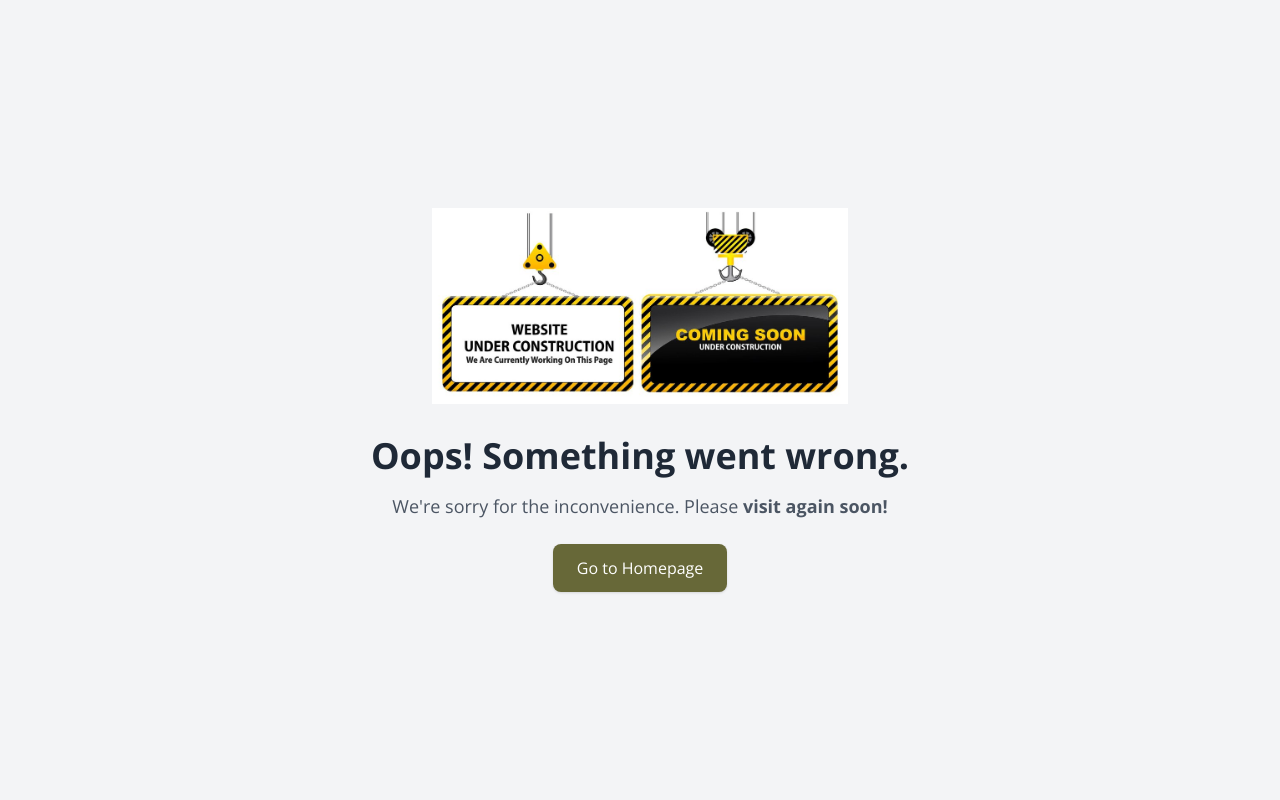
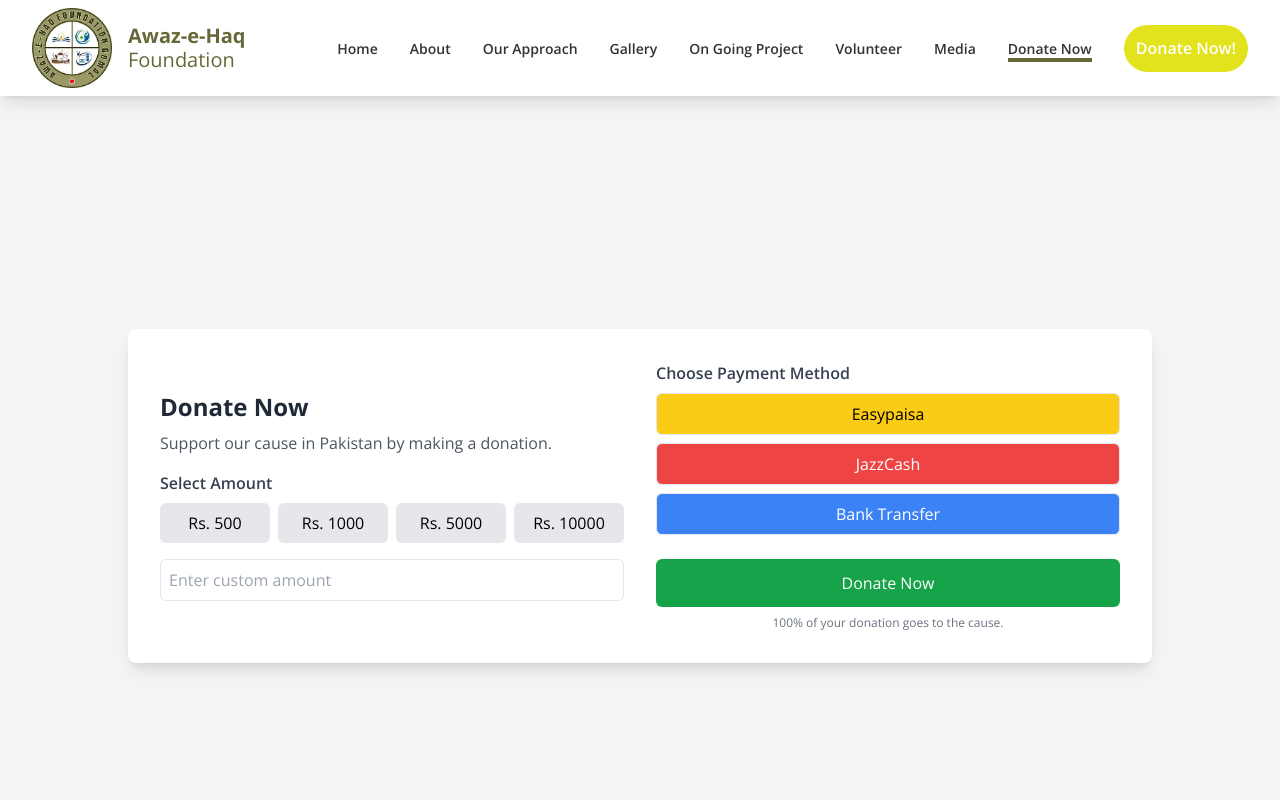
Before and after one commit to codewithRaees/awazehaq, a React (Vite) app: page /donatenow in a window 1280 px wide. Shown: the top 800 px of the page. Built offline with nearby package versions, Linux system fonts and the light colour scheme.

Commit message:
Commit Donate Now Page

```diff
--- a/src/App.jsx
+++ b/src/App.jsx
@@ -3,6 +3,7 @@ import { Outlet } from "react-router-dom"
 import Header from "./components/Header"
 import { useState } from "react"
 import Footer from "./components/Footer"
+
 
 
 function App() {
@@ -13,7 +14,8 @@ const [navLinks , setnavLinks]=useState([{ path: '/', label: 'Home' },
 {path: '/gallery', label: 'Gallery' },
 {path: '/ongoinprojects', label: 'On Going Project' },
 {path: '/volunteer', label: 'Volunteer' },
-{path: '/media', label: 'Media' }])
+  { path: '/media', label: 'Media' },
+{path:'/donatenow', label:'Donate Now'}])
 
   return (
     <>
--- /dev/null
+++ b/src/components/DonateNow.jsx
@@ -0,0 +1,68 @@
+const DonateNow = () => {
+  return (
+    <div className="flex justify-center items-center min-h-screen py-5 bg-gray-100 ">
+      <div className="bg-white p-8 rounded-lg shadow-lg w-[90%] max-w-5xl flex flex-col md:flex-row gap-8">
+
+        {/* Left Section - Text */}
+        <div className="flex-1 flex flex-col justify-center">
+          <h2 className="text-2xl font-bold text-gray-800 text-center md:text-left">Donate Now</h2>
+          <p className="text-gray-600 mt-2 text-center md:text-left">
+            Support our cause in Pakistan by making a donation.
+          </p>
+
+          {/* Donation Amount Selection */}
+          <div className="mt-4">
+            <h3 className="text-gray-700 font-semibold text-center md:text-left">Select Amount</h3>
+            <div className="grid grid-cols-2 md:grid-cols-4 gap-2 mt-2">
+              {[500, 1000, 5000, 10000].map((amount) => (
+                <button
+                  key={amount}
+                  className="py-2 px-4 bg-gray-200 rounded-md hover:bg-green-500 hover:text-white"
+                >
+                  Rs. {amount}
+                </button>
+              ))}
+            </div>
+          </div>
+
+          {/* Custom Amount Input */}
+          <div className="mt-4">
+            <input
+              type="number"
+              placeholder="Enter custom amount"
+              className="w-full p-2 border rounded-md focus:ring-2 focus:ring-green-500"
+            />
+          </div>
+        </div>
+
+        {/* Right Section - Payment Methods */}
+        <div className="flex-1 flex flex-col justify-center">
+          <h3 className="text-gray-700 font-semibold text-center md:text-left">Choose Payment Method</h3>
+          <div className="flex flex-col gap-2 mt-2">
+            <button className="py-2 px-4 border rounded-md bg-yellow-400 text-black">
+              Easypaisa
+            </button>
+            <button className="py-2 px-4 border rounded-md bg-red-500 text-white">
+              JazzCash
+            </button>
+            <button className="py-2 px-4 border rounded-md bg-blue-500 text-white">
+              Bank Transfer
+            </button>
+          </div>
+
+          {/* Donate Button */}
+          <button className="w-full bg-green-600 text-white py-3 rounded-md mt-6 hover:bg-green-700">
+            Donate Now
+          </button>
+
+          {/* Note */}
+          <p className="text-xs text-center text-gray-500 mt-2">
+            100% of your donation goes to the cause.
+          </p>
+        </div>
+      </div>
+    </div>
+  );
+};
+
+export default DonateNow;
--- a/src/components/Header.jsx
+++ b/src/components/Header.jsx
@@ -1,6 +1,5 @@
 import logo from '/assets/logo.jpeg';
-
-import React, { act, useState } from "react";
+import React, { useState } from "react";
 import styled, { keyframes } from "styled-components";
 import HamburgerMenu from './HamburgerMenu';
 import { Link, useLocation } from 'react-router-dom';
@@ -17,7 +16,6 @@ const blinkAnimation = keyframes`
 
 // Create a styled button with the blinking effect
 const BlinkingButton = styled.button`
-
   font-size: 16px;
   color: white;
   background-color: #3498db;
@@ -32,11 +30,7 @@ const BlinkingButton = styled.button`
   }
 `;
 
-
-
-const Header = ({navLinks}) => {
-// const [activeLink, setActiveLink] = useState('Home');
-
+const Header = ({ navLinks }) => {
   const [isOpen, setIsOpen] = useState(false);
   const location = useLocation();
   const [activeLink, setActiveLink] = useState(location.pathname);
@@ -44,55 +38,68 @@ const Header = ({navLinks}) => {
   const toggleMenu = () => {
     setIsOpen(!isOpen);
   };
-   // Function to handle link clicks and set the active link
+
   const handleLinkClick = (link) => {
     setActiveLink(link.path);
   };
+
+  // ✅ Move `donateLink` declaration here (above `return`)
+  const donateLink = navLinks.find(link => link.label === "Donate Now");
+  console.log(donateLink.path)
+
   return (
     <div className="w-full shadow-lg sticky top-0 z-10 bg-white">
-            <header className="flex  justify-between sm:h-24 h-16 items-center px-3  ">
+      <header className="flex justify-between sm:h-24 h-16 items-center px-3">
         <div className="logo flex items-center gap-4 pl-5">
-            <img src={logo} className='h-20  w-20 hidden sm:block' />
-            <span className='block text-xl leading-6 text-[#676838] '><span className='font-bold'>Awaz-e-Haq </span><br></br>Foundation</span>
+          <img src={logo} className="h-20 w-20 hidden sm:block" alt="Logo" />
+          <span className="block text-xl leading-6 text-[#676838]">
+            <span className="font-bold">Awaz-e-Haq</span>
+            <br />
+            Foundation
+          </span>
         </div>
-                <div className=" header-left flex justify-around items-center sm:gap-5">
-                    <nav className='hidden custom-md:block'>
+
+        <div className="header-left flex justify-around items-center sm:gap-5">
+          <nav className="hidden custom-md:block">
             <ul className="flex justify-around gap-2 text-[#333333] text-[14px] font-semibold">
-                {
-                 navLinks.map((link, i) => (
+              {navLinks.map((link, i) => (
                 <li
                   key={i}
                   onClick={() => handleLinkClick(link)}
-    className={`hover:bg-[#676838] hover:text-white rounded-full px-3 py-2 transition-all duration-300 ease-in-out`}
+                  className="hover:bg-[#676838] hover:text-white rounded-full px-3 py-2 transition-all duration-300 ease-in-out"
                 >
                   <Link
                     to={link.path}
-      className={`${activeLink === link.path ? 'border-b-4 border-[#676838]' : ''}`}
+                    className={activeLink === link.path ? 'border-b-4 border-[#676838]' : ''}
                   >
                     {link.label}
                   </Link>
                 </li>
-))
-          }
+              ))}
             </ul>
           </nav>
-                <BlinkingButton style={{ lineHeight: '23px' }} className='bg-[#676838] flex gap-1 px-3 py-1 sm:py-3  font-sans rounded-full sm:font-semibold   text-white'>
-      <span className='text-[14px] sm:text-[16px]'> Donate</span> <span className='hidden sm:block'>Now!</span>
+
+          {/* ✅ Donate Now Button with Dynamic Link */}
+          <Link to={donateLink?.path || "#"}>
+            <BlinkingButton
+              style={{ lineHeight: "23px" }}
+              className="bg-[#676838] flex gap-1 px-3 py-1 sm:py-3 font-sans rounded-full sm:font-semibold text-white"
+            >
+              <span className="text-[14px] sm:text-[16px]">Donate</span>
+              <span className="hidden sm:block">Now!</span>
             </BlinkingButton>
+          </Link>
+
           <div className="relative">
-
-            <button onClick={toggleMenu} className=" block custom-md:hidden pl-2 sm:pl-4 text-3xl  text-[#6d6d23] rounded">
+            <button onClick={toggleMenu} className="block custom-md:hidden pl-2 sm:pl-4 text-3xl text-[#6d6d23] rounded">
               ☰
             </button>
             <HamburgerMenu isOpen={isOpen} onClose={toggleMenu} />
-
           </div>
         </div>
+      </header>
+    </div>
+  );
+};
 
-      </header></div>
-
-  )
-}
-
-
-export default Header
+export default Header;
--- a/src/main.jsx
+++ b/src/main.jsx
@@ -10,6 +10,7 @@ import PhotoGallery from './components/PhotoGallery '
 import LearnMore from './components/LearnMore'
 import OnGoingProjects from './components/OngoingProjects'
 import OurApproach from './components/OurApproach'
+import DonateNow from './components/DonateNow'
 
 
 
@@ -41,6 +42,10 @@ const router = createBrowserRouter([
             path: "/ourapproach",
             element:< OurApproach />
       },
+      {
+            path: "/donatenow",
+            element:< DonateNow />
+      },
           {
             path: "/learnmore/:id",
             element:< LearnMore />
```
Lines whose indentation alone changed are shown as unchanged.
